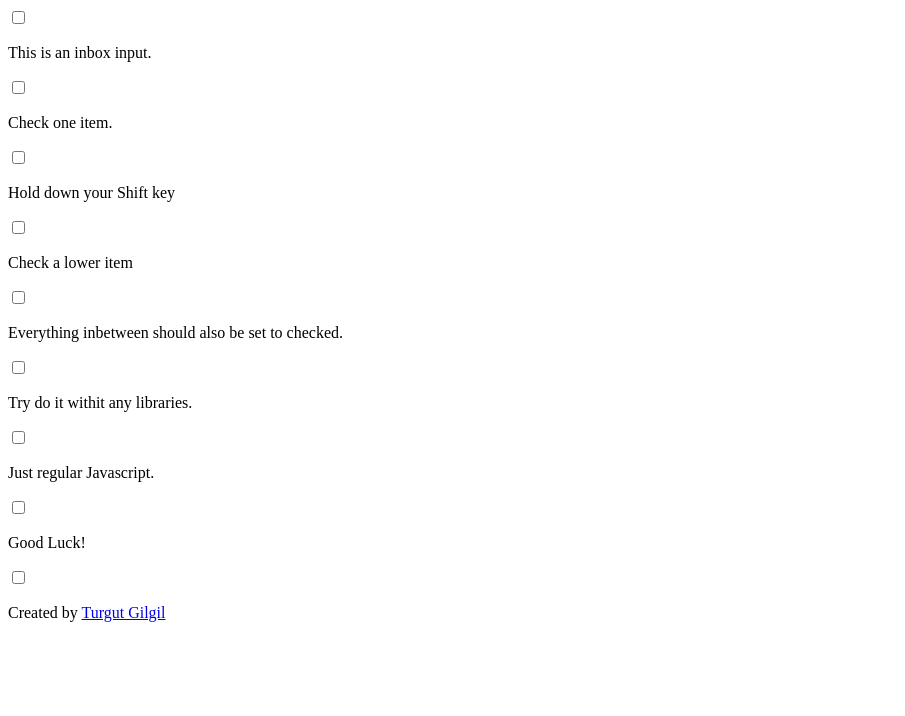
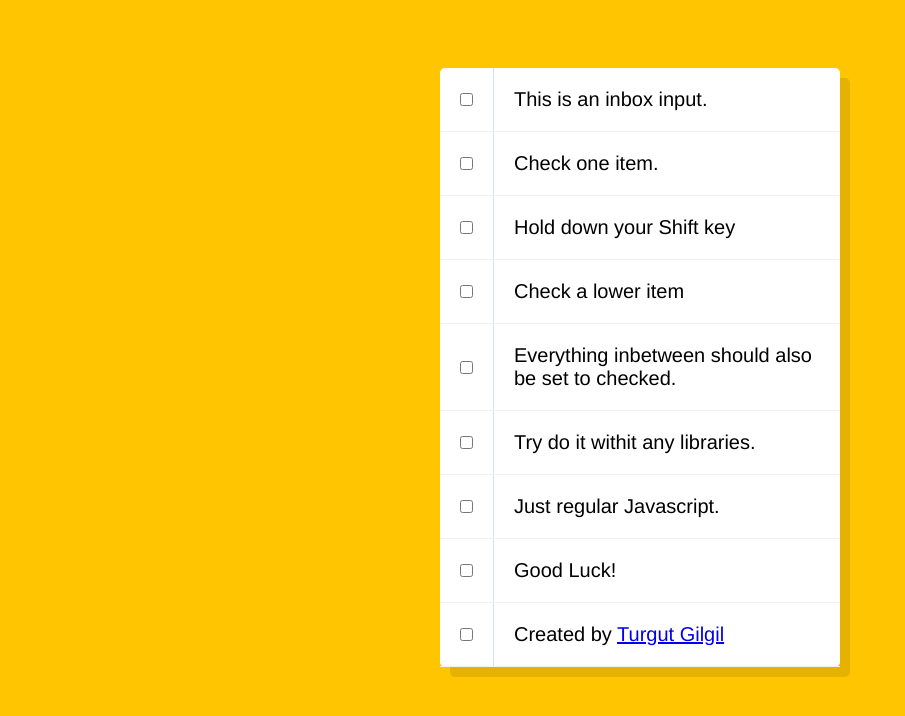
Before and after one commit to 02-turgut/CheckBox-list, a plain HTML site: page index.html in a window 1280 px wide. Shown: the whole page, without its empty margins (0-905 px from the left). Drawn offline with Linux system fonts and the light colour scheme.

Commit message:
[ADD] Style to html structure

```diff
--- /dev/null
+++ b/css/style.css
@@ -0,0 +1,50 @@
+html {
+    display: flex;
+    align-items: center;
+    justify-content: center;
+    margin: 0;
+    padding: 0;
+    background-color: #ffc600;
+    font-family: sans-serif
+
+}
+
+.container {
+    margin-top: 15%;
+    max-width: 400px;
+    background-color: white;
+    display: flex;
+    flex-direction: column;
+    border-radius: 5px;
+    box-shadow: 10px 10px 0 rgba(0,0,0,0.1);
+}
+
+.item {
+    display: flex;
+    align-items: center;
+    border-bottom: 1px solid #F1F1F1;
+}
+
+input:last-child {
+    border-bottom: 0;
+}
+
+input:checked + p {
+    background: #f9f9f9;
+    text-decoration: line-through;
+}
+
+input[type="checkbox"] {
+    margin: 20px;
+}
+
+p {
+    margin: 0;
+    padding: 20px;
+    transition: background 0.2s;
+    flex: 1;
+    font-family: 'helvetica neue';
+    font-size: 20px;
+    font-weight: 200;
+    border-left: 1px solid #D1E2FF;
+}
--- a/index.html
+++ b/index.html
@@ -4,6 +4,7 @@
     <meta charset="UTF-8">
     <meta http-equiv="X-UA-Compatible" content="IE=edge">
     <meta name="viewport" content="width=device-width, initial-scale=1.0">
+    <link rel="stylesheet" href="css/style.css">
     <title>Shift-CheckBoxes</title>
 </head>
 <body>
--- a/js/app.js
+++ b/js/app.js
@@ -0,0 +1,9 @@
+const checkboxes = document.querySelectorAll('.container input[type="checkbox"]')
+
+let lastChecked;
+
+function handleCheck(e) {
+
+}
+
+checkboxes.forEach(checkbox => checkbox.addEventListener('click', handleCheck));
```
